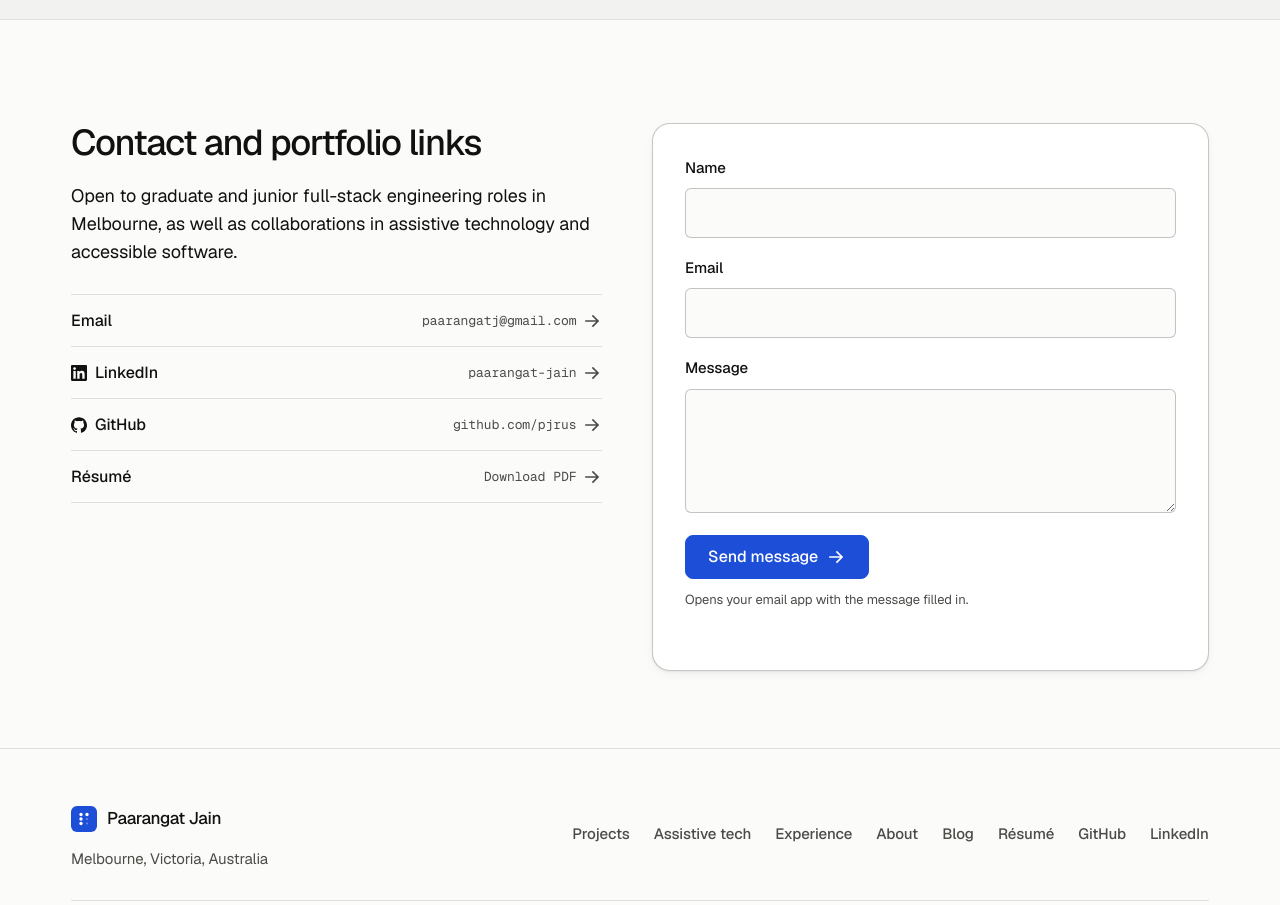
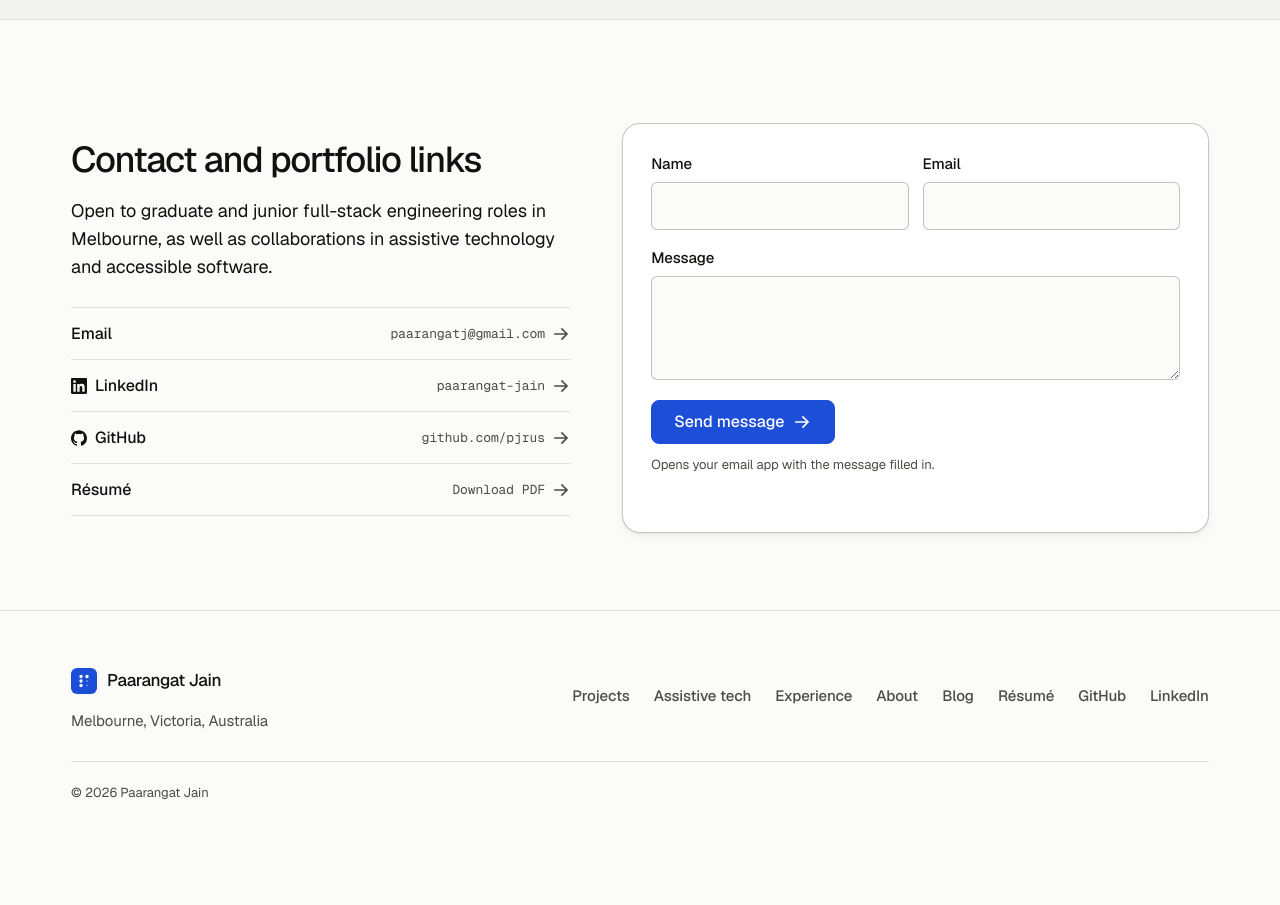
Before and after one commit to pjrus/p-jain-dev, a SvelteKit app: page / in a window 1280 px wide. Shown: the part 6420-7325 px from the top of the page. After the commit the page ends 7263 px from the top, so only its background shows below. Built offline with nearby package versions, Linux system fonts and the light colour scheme.

Commit message:
style(contact): pair Name/Email inputs side by side and rebalance 2-column contact split

```diff
--- a/src/routes/+page.svelte
+++ b/src/routes/+page.svelte
@@ -543,6 +543,7 @@
       novalidate
       onsubmit={sendContactMessage}
     >
+      <div class="form-row">
         <div class="form-field">
           <label for="contact-name">Name</label>
           <input
@@ -574,13 +575,14 @@
             <p id="contact-email-err" class="field-error">{emailError}</p>
           {/if}
         </div>
+      </div>
 
       <div class="form-field">
         <label for="contact-message">Message</label>
         <textarea
           id="contact-message"
           name="message"
-          rows="4"
+          rows="3"
           aria-invalid={messageError ? 'true' : undefined}
           aria-describedby={messageError ? 'contact-message-err' : undefined}
           required
--- a/src/styles/contact.css
+++ b/src/styles/contact.css
@@ -10,15 +10,14 @@
 
 .contact-grid {
   display: grid;
-  grid-template-columns: repeat(2, minmax(0, 1fr));
-  gap: 24px;
-  align-items: start;
+  grid-template-columns: minmax(0, 0.92fr) minmax(0, 1.08fr);
+  gap: clamp(28px, 4vw, 56px);
+  align-items: center;
 }
 
 .contact-aside {
   display: grid;
-  gap: 20px;
-  padding-right: clamp(0px, 2vw, 40px);
+  gap: 18px;
 }
 
 .contact-lede {
@@ -83,17 +82,24 @@
 
 .contact-form {
   display: grid;
-  gap: 18px;
-  padding: clamp(22px, 3vw, 32px);
+  gap: 16px;
+  padding: clamp(20px, 2.5vw, 28px);
   border: 1px solid var(--line-strong);
   border-radius: var(--r-lg);
   background: var(--surface-raised);
   box-shadow: var(--edge-light), var(--shadow-sm);
 }
 
+.form-row {
+  display: grid;
+  grid-template-columns: repeat(2, minmax(0, 1fr));
+  gap: 14px;
+}
+
 .form-field {
   display: grid;
-  gap: 8px;
+  gap: 6px;
+  align-content: start;
 }
 
 .form-field label {
@@ -106,7 +112,7 @@
 .form-field textarea {
   width: 100%;
   min-height: 48px;
-  padding: 12px 14px;
+  padding: 11px 14px;
   border: 1px solid var(--line-strong);
   border-radius: var(--r-sm);
   background: var(--bg);
@@ -118,7 +124,7 @@
 }
 
 .form-field textarea {
-  min-height: 124px;
+  min-height: 104px;
   resize: vertical;
 }
 
@@ -180,6 +186,10 @@
 }
 
 @media (max-width: 640px) {
+  .form-row {
+    grid-template-columns: 1fr;
+  }
+
   .form-actions {
     justify-items: stretch;
   }
```
Lines whose indentation alone changed are shown as unchanged.
